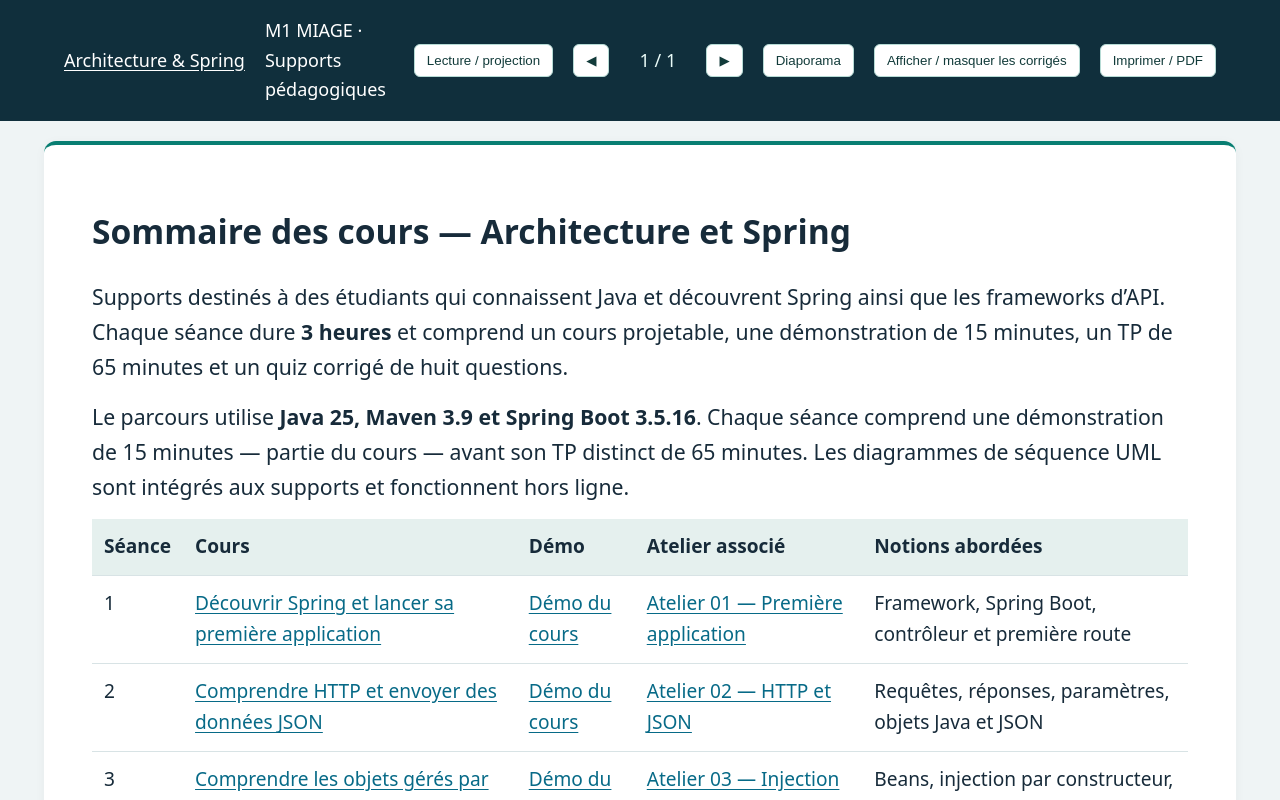
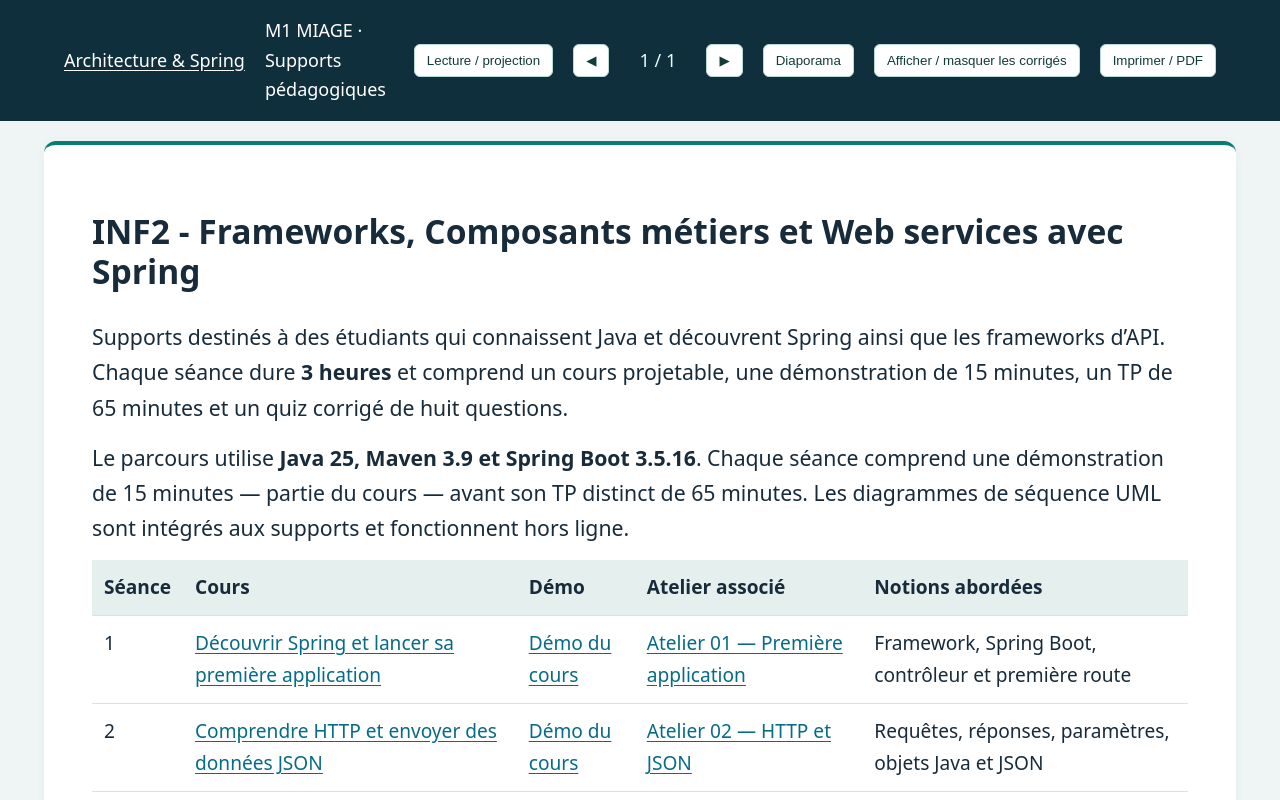
Before and after one commit to anbahmani/framework-spring-course, a plain HTML site: page supports-spring/index.html in a window 1280 px wide. Both pictures are taken after a click on the button "Diaporama". Shown: the top 800 px of the page. Drawn offline with Linux system fonts and the light colour scheme.

Commit message:
Rename course overview title for INF2

```diff
--- a/supports-spring/index.html
+++ b/supports-spring/index.html
@@ -1,6 +1,6 @@
 <!doctype html>
 <html lang="fr"><head><meta charset="utf-8"><meta name="viewport" content="width=device-width, initial-scale=1">
-<title>Sommaire des cours — Architecture et Spring</title><style>:root{color-scheme:light;--ink:#172b3a;--accent:#087e72;--paper:#fff;--bg:#eff4f5}
+<title>INF2 - Frameworks, Composants métiers et Web services avec Spring</title><style>:root{color-scheme:light;--ink:#172b3a;--accent:#087e72;--paper:#fff;--bg:#eff4f5}
 *{box-sizing:border-box}body{margin:0;color:var(--ink);background:var(--bg);font:18px/1.65 system-ui,sans-serif}
 header{background:#102f3c;color:white;padding:16px 5%;display:flex;gap:20px;align-items:center;flex-wrap:wrap}
 header a{color:white}header span{flex:1}button{border:1px solid #b6dbd5;border-radius:6px;background:white;color:#123b3a;padding:8px 12px;cursor:pointer}
@@ -14,7 +14,7 @@ details{margin-top:26px;padding:18px;background:#edf7f4;border-radius:8px}summar
 .sequence-diagram .lifeline{stroke:#78909a;stroke-width:1.5;stroke-dasharray:6 6}.sequence-diagram .participant{fill:#e7f3f1;stroke:#087e72;stroke-width:2}.sequence-diagram .message{stroke:#32515c;stroke-width:2;fill:none}.sequence-diagram .message.return{stroke-dasharray:7 5}.sequence-diagram .message-label{font:14px system-ui,sans-serif;fill:#172b3a;text-anchor:middle}.sequence-diagram .actor-label{font:14px system-ui,sans-serif;fill:#172b3a;text-anchor:middle}
 .deck-controls{display:none;gap:8px;align-items:center}.slide-count{min-width:4.5em;text-align:center;color:#e9fbf8}
 body.projection section{min-height:75vh;font-size:1.12em}
-body.deck main{max-width:1240px;margin:20px auto}body.deck section{display:none;min-height:calc(100vh - 150px);font-size:1.18em;margin-bottom:0}body.deck section.active{display:block}body.deck footer{display:none}body.deck .deck-controls{display:flex}body.hide-answers details{display:none}
+body.deck main{max-width:1240px;margin:20px auto}body.deck section{display:none;min-height:calc(100vh - 150px);font-size:1.18em;margin-bottom:0}body.deck section.active{display:block}body.deck.course-deck main>section:first-child.active{display:flex;flex-direction:column;align-items:center;justify-content:center;text-align:center}body.deck.course-deck main>section:first-child.active h1{font-size:clamp(2.5rem,6vw,5rem);max-width:18ch;margin:auto}body.deck footer{display:none}body.deck .deck-controls{display:flex}body.hide-answers details{display:none}
 @media(max-width:700px){main{padding:0 10px}section{padding:20px}h1{font-size:1.7rem}}
 @media print{body{background:white;font-size:11pt}header,footer{display:none}main{max-width:none;margin:0;padding:0}section{box-shadow:none;border:0;padding:0;margin:0;break-after:page}section:last-child{break-after:auto}pre{background:#f1f4f5;color:black;font-size:9pt}h2,h3{break-after:avoid}tr,pre{break-inside:avoid}a{color:inherit}details{background:white}.table{overflow:visible}}
 </style></head><body>
@@ -25,7 +25,7 @@ body.deck main{max-width:1240px;margin:20px auto}body.deck section{display:none;
 <button onclick="document.body.classList.toggle('hide-answers')">Afficher / masquer les corrigés</button>
 <button onclick="window.print()">Imprimer / PDF</button></header>
 <main><section>
-<h1>Sommaire des cours — Architecture et Spring</h1>
+<h1>INF2 - Frameworks, Composants métiers et Web services avec Spring</h1>
 <p>Supports destinés à des étudiants qui connaissent Java et découvrent Spring ainsi que les frameworks d’API. Chaque séance dure <strong>3 heures</strong> et comprend un cours projetable, une démonstration de 15 minutes, un TP de 65 minutes et un quiz corrigé de huit questions.</p>
 <p>Le parcours utilise <strong>Java 25, Maven 3.9 et Spring Boot 3.5.16</strong>. Chaque séance comprend une démonstration de 15 minutes — partie du cours — avant son TP distinct de 65 minutes. Les diagrammes de séquence UML sont intégrés aux supports et fonctionnent hors ligne.</p>
 <div class="table"><table>
```
Also changed, not shown: 2 other files.
